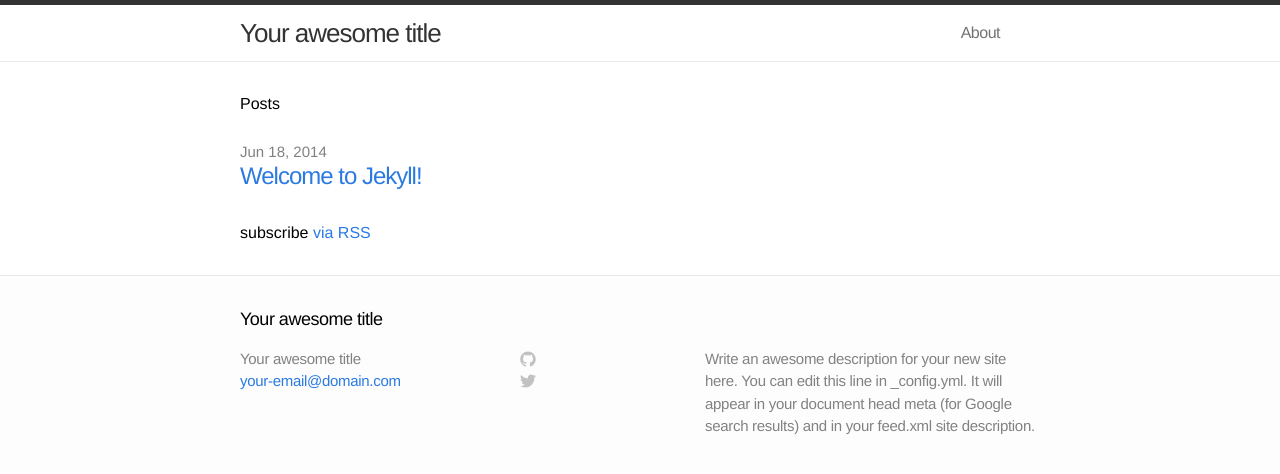
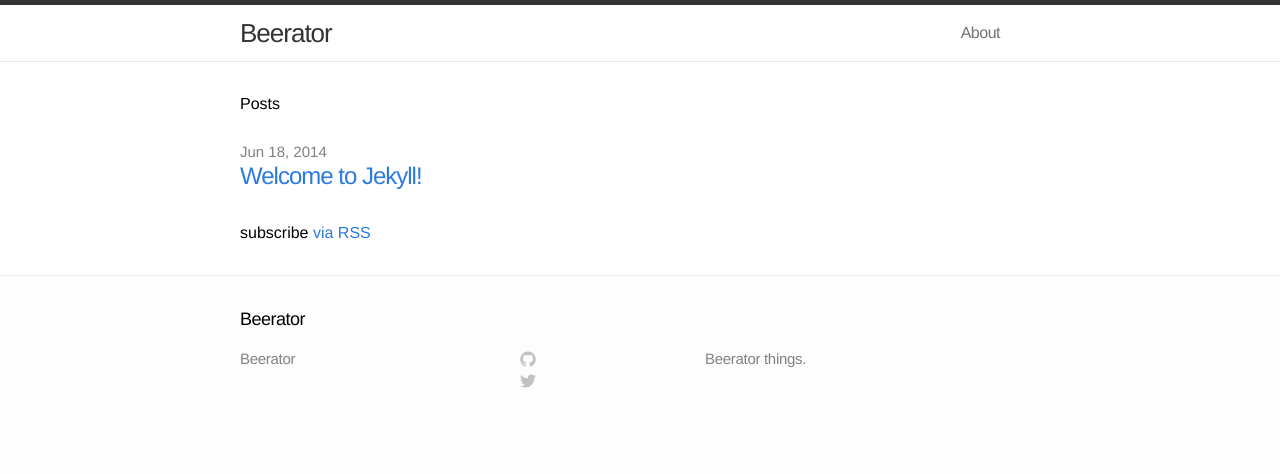
Before and after one commit to Beerator/Beerator.github.io, a Jekyll site: the page built from index.html, in a window 1280 px wide. Shown: the top 474 px of the page. Built offline with Jekyll 4.4.1, drawn with Linux system fonts in a browser that asks for light colours.

Commit message:
Most basic _config.yml changes

```diff
--- a/_config.yml
+++ b/_config.yml
@@ -1,9 +1,9 @@
 # Site settings
-title: Your awesome title
-email: your-email@domain.com
-description: "Write an awesome description for your new site here. You can edit this line in _config.yml. It will appear in your document head meta (for Google search results) and in your feed.xml site description."
+title: Beerator
+#email: your-email@domain.com
+description: "Beerator things."
 baseurl: ""
-url: "http://yourdomain.com"
+url: "http://Beerator.github.io"
 
 # Build settings
 markdown: kramdown
```
